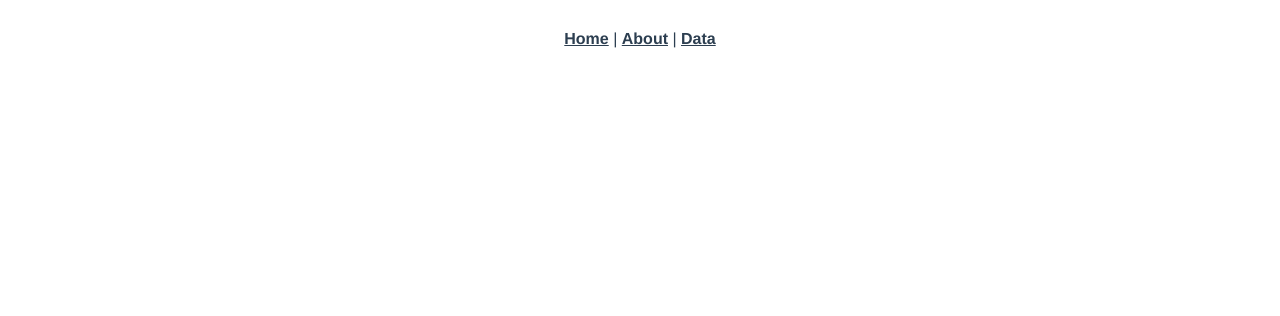
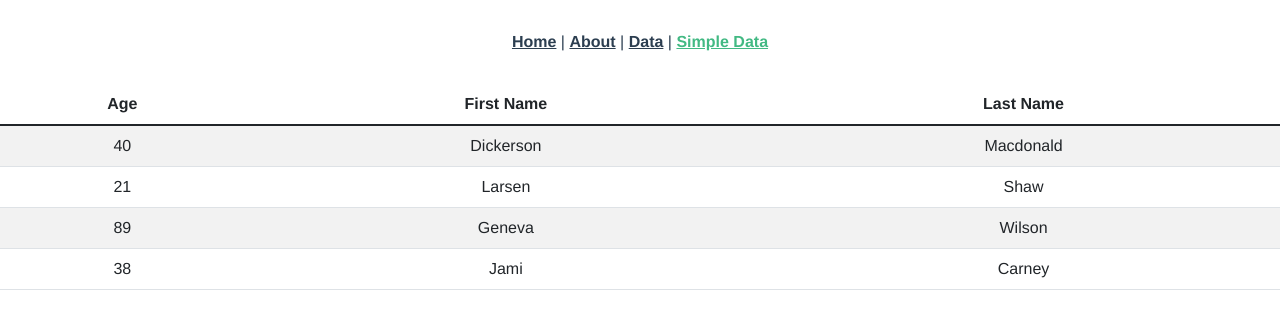
Before and after one commit to kyle4346/NFJV-Hacks, a Vue app in the folder frontend-v2/: page /sdata in a window 1280 px wide. Shown: the top 316 px of the page. Built offline with nearby package versions, Linux system fonts and the light colour scheme.

Commit message:
added bootstrap and added Simple data page

```diff
--- a/frontend-v2/package.json
+++ b/frontend-v2/package.json
@@ -8,8 +8,10 @@
     "lint": "vue-cli-service lint"
   },
   "dependencies": {
+    "bootstrap": "^5.1.3",
+    "bootstrap-vue": "^2.21.2",
     "core-js": "^3.6.5",
-    "vue": "^2.6.11",
+    "vue": "^2.6.14",
     "vue-router": "^3.2.0",
     "vuetify": "^2.4.0"
   },
--- a/frontend-v2/src/App.vue
+++ b/frontend-v2/src/App.vue
@@ -3,7 +3,8 @@
     <div id="nav">
       <router-link to="/">Home</router-link> |
       <router-link to="/about">About</router-link> |
-      <router-link to="/data">Data</router-link>
+      <router-link to="/data">Data</router-link> |
+      <router-link to="/sdata">Simple Data</router-link>
     </div>
     <router-view/>
   </div>
--- a/frontend-v2/src/router/index.js
+++ b/frontend-v2/src/router/index.js
@@ -22,6 +22,11 @@ const routes = [
     path: '/data',
     name: 'Data',
     component: () => import( '../views/Data.vue')
+  },
+  {
+    path: '/sdata',
+    name: 'SData',
+    component: () => import( '../views/SData.vue')
   }
 ]
 
--- /dev/null
+++ b/frontend-v2/src/views/SData.vue
@@ -0,0 +1,20 @@
+<template>
+  <div>
+    <b-table striped hover :items="items"></b-table>
+  </div>
+</template>
+
+<script>
+  export default {
+    data() {
+      return {
+        items: [
+          { age: 40, first_name: 'Dickerson', last_name: 'Macdonald' },
+          { age: 21, first_name: 'Larsen', last_name: 'Shaw' },
+          { age: 89, first_name: 'Geneva', last_name: 'Wilson' },
+          { age: 38, first_name: 'Jami', last_name: 'Carney' }
+        ]
+      }
+    }
+  }
+</script>
```
Also changed, not shown: frontend-v2/src/main.js (+11 -0 lines), 1 other file (tests, documents, lock files or other folders).
